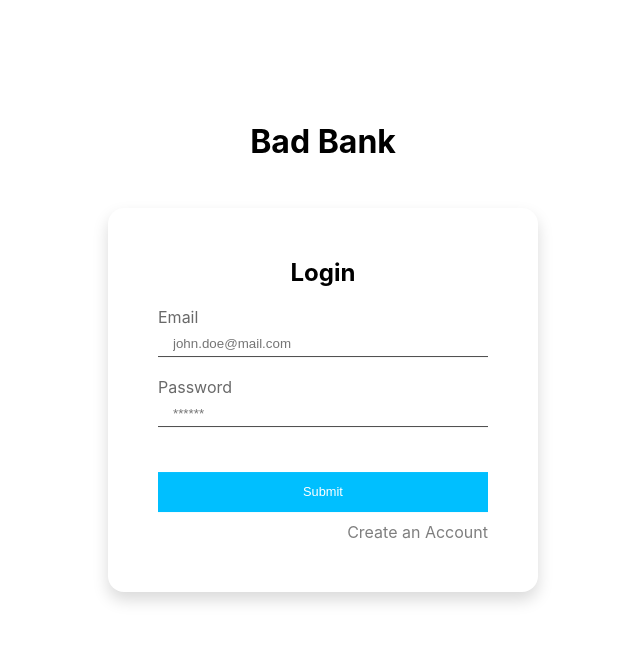
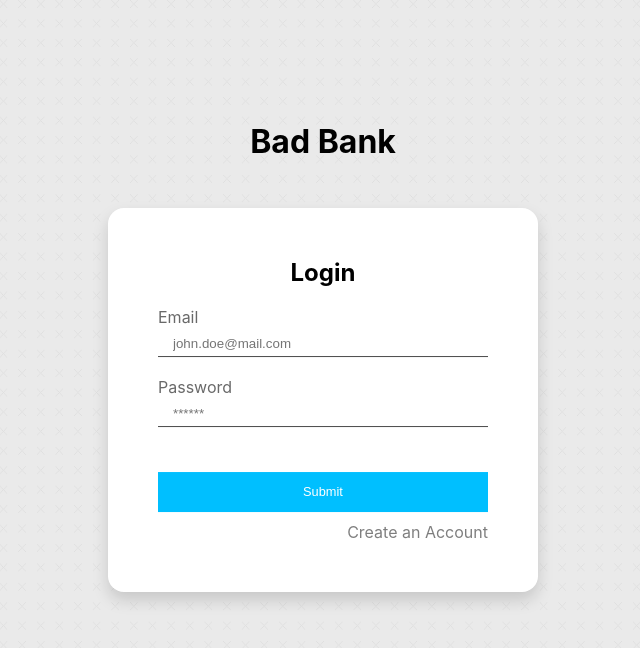
Before and after one commit to JoseNaime/Bad-Bank-FullStack, a Next.js app in the folder client/: page /login in a window 1280 px wide. Shown: the top 648 px of the page, without its empty margins (317-957 px from the left). Built offline with nearby package versions, Linux system fonts and the light colour scheme.

Commit message:
style added

```diff
--- a/client/pages/login.js
+++ b/client/pages/login.js
@@ -70,12 +70,12 @@ function Login(props) {
                                 <div className="field-group">
                                     <label htmlFor="email">Email</label>
                                     <Field type="email" name="email" className="form-control" placeholder={"john.doe@mail.com"} />
-                                    <ErrorMessage name="email" component="div" />
+                                    <ErrorMessage name="email" component="div" className="alert alert-danger"/>
                                 </div>
                                 <div className="field-group">
                                     <label htmlFor="password">Password</label>
                                     <Field type="password" name="password" className="form-control" placeholder={"******"}/>
-                                    <ErrorMessage name="password" component="div" />
+                                    <ErrorMessage name="password" component="div" className="alert alert-danger"/>
                                 </div>
                                 <div className='alert'>{error}</div>
                                 <button type="submit" disabled={isSubmitting}>
--- a/client/pages/register.js
+++ b/client/pages/register.js
@@ -76,17 +76,17 @@ function Register(props) {
                                 <div className="field-group">
                                     <label htmlFor="name">Name</label>
                                     <Field type="name" name="name" className="form-control" placeholder={"John Doe"}/>
-                                    <ErrorMessage name="name" component="div" />
+                                    <ErrorMessage name="name" component="div" className="alert alert-danger"/>
                                 </div>
                                 <div className="field-group">
                                     <label htmlFor="email">Email</label>
                                     <Field type="email" name="email" className="form-control" placeholder={"john.doe@mail.com"}/>
-                                    <ErrorMessage name="email" component="div" />
+                                    <ErrorMessage name="email" component="div" className="alert alert-danger"/>
                                 </div>
                                 <div className="field-group">
                                     <label htmlFor="password">Password</label>
                                     <Field type="password" name="password" className="form-control" placeholder={"******"}/>
-                                    <ErrorMessage name="password" component="div" />
+                                    <ErrorMessage name="password" component="div" className="alert alert-danger" />
                                 </div>
                                 <div className='alert'>{error}</div>
                                 <button type="submit" disabled={isSubmitting}>
--- a/client/styles/globals.css
+++ b/client/styles/globals.css
@@ -6,6 +6,12 @@ body,
   height      : 100%;
   font-family : -apple-system, BlinkMacSystemFont, Segoe UI, Roboto, Oxygen,
   Ubuntu, Cantarell, Fira Sans, Droid Sans, Helvetica Neue, sans-serif;
+  background-image : url('../assets/background_pattern.png') ;
+  background-size : 100% 100%;
+  background-repeat : repeat;
+  background-attachment : fixed;
+  background-position : center;
+  background-color: #EAEAEA;
 }
 
 a {
@@ -88,6 +94,10 @@ input:focus, textarea:focus, select:focus {
 
 #navbar__right p:first-child {
   font-weight : bold;
+}
+
+.home-image{
+  height: 300pxgit ;
 }
 
 .text-center {
```
Also changed, not shown: client/pages/index.js (+9 -4 lines), client/assets/background_pattern.png (added), 1 other file (tests, documents, lock files or other folders).
